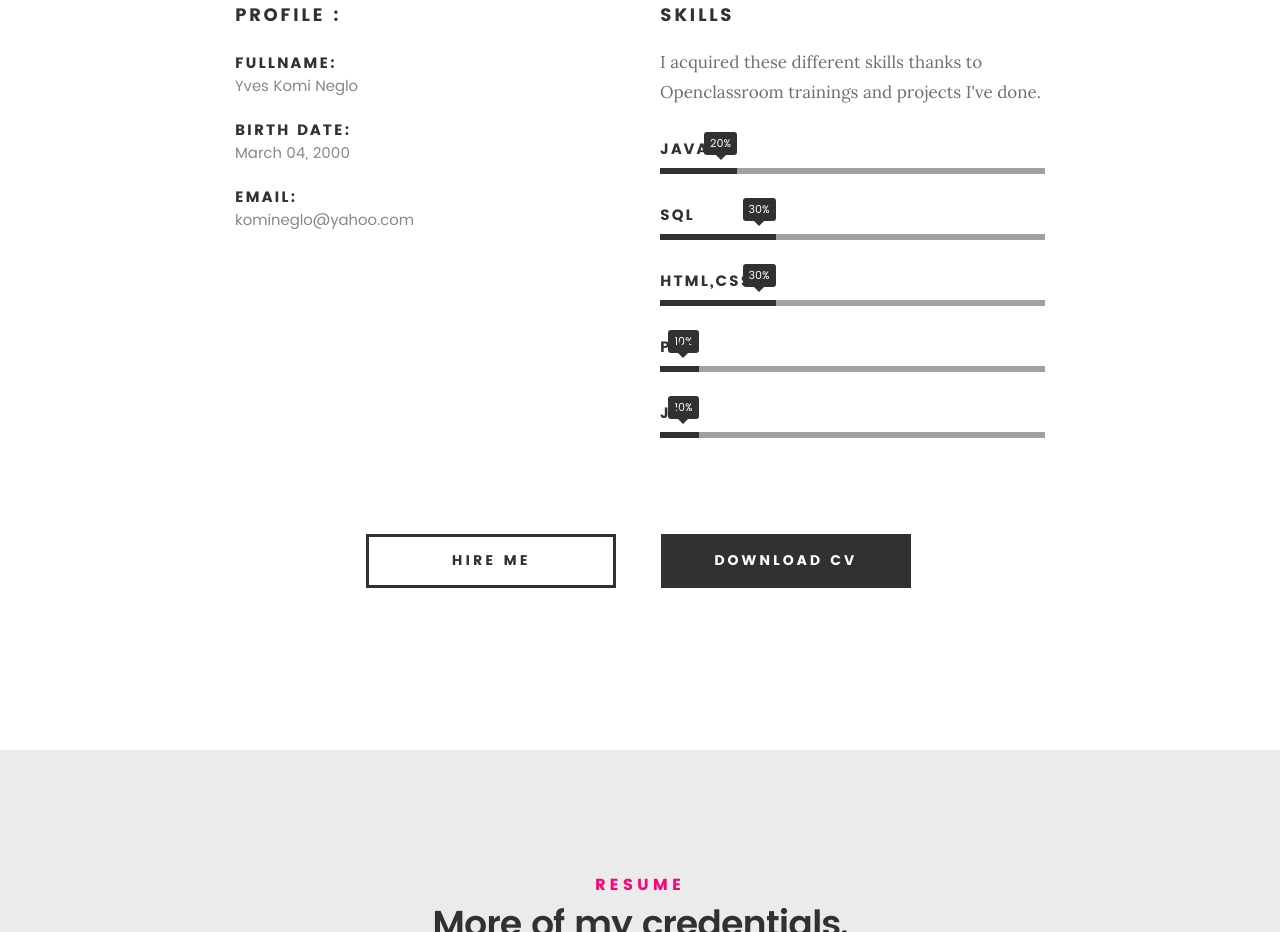
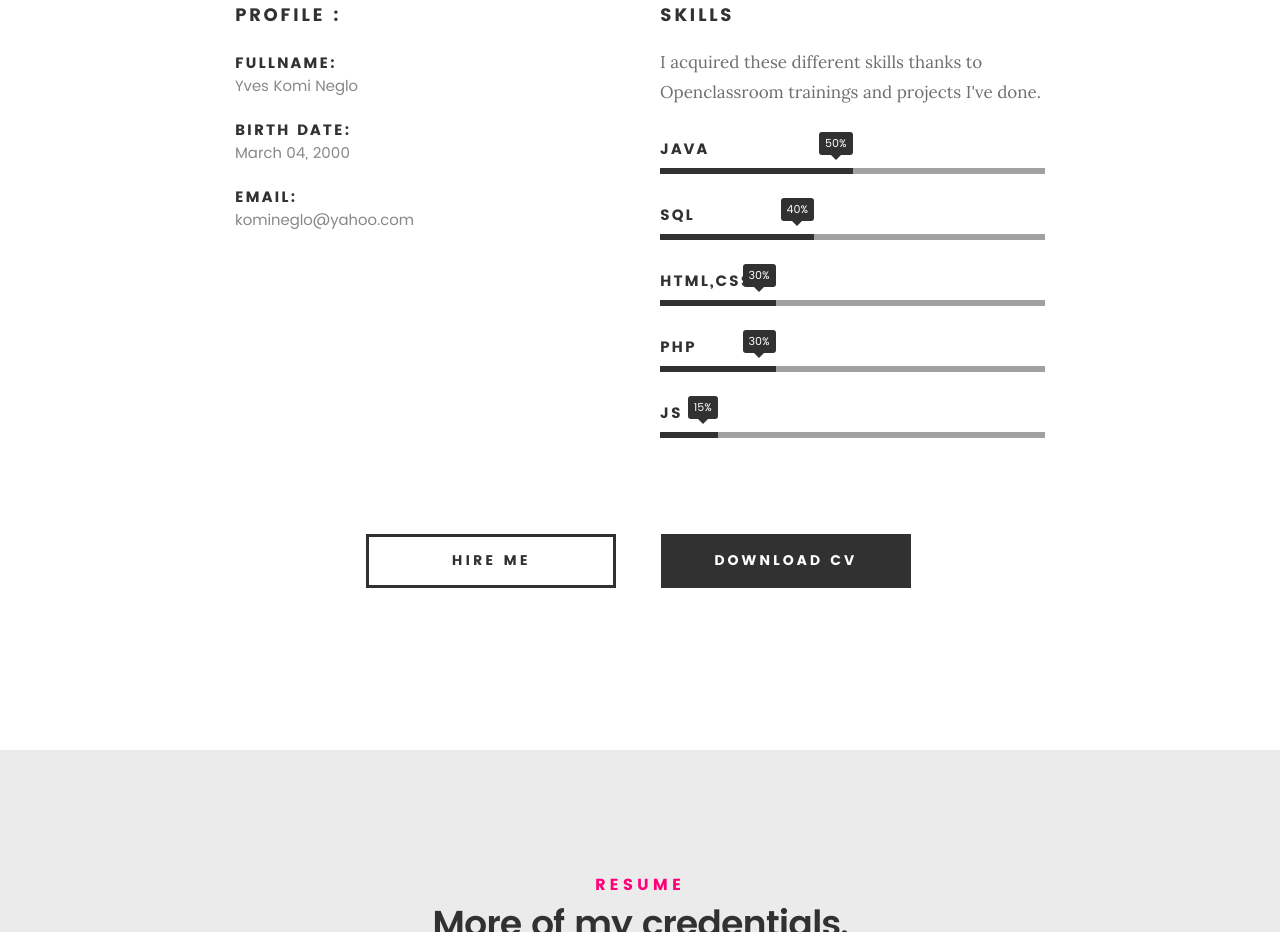
Before and after one commit to komineglo/komineglo.io, a plain HTML site: page index.html in a window 1280 px wide. Shown: the part 1169-2101 px from the top of the page. Drawn offline with Linux system fonts and the light colour scheme; files whose address does not match are found by name.

Commit message:
Update index.html

```diff
--- a/index.html
+++ b/index.html
@@ -158,11 +158,11 @@
 
 				<ul class="skill-bars">
 				   <li>
-				   	<div class="progress percent20"><span>20%</span></div>
+				   	<div class="progress percent50"><span>50%</span></div>
 				   	<strong>Java</strong>
 				   </li>
 				   <li>
-				   	<div class="progress percent30"><span>30%</span></div>
+				   	<div class="progress percent40"><span>40%</span></div>
 				   	<strong>SQL</strong>
 				   </li>
 				   <li>
@@ -170,16 +170,16 @@
 					   <strong>JQuery</strong>
 					   <li> -->
 						<div class="progress percent30"><span>30%</span></div>
-						<strong>Html,CSS</strong>
+						<strong>                 Html,CSS</strong>
 					</li>
 				   </li>
 				   <li>
-				   	<div class="progress percent10"><span>10%</span></div>
+				   	<div class="progress percent30"><span>30%</span></div>
 				   	<strong>PHP</strong>
 				   </li>
 				   <li>
 
-				   	<div class="progress percent10"><span>10%</span></div>
+				   	<div class="progress percent15"><span>15%</span></div>
 				   	<strong>JS</strong>
 				   </li>
 
```
